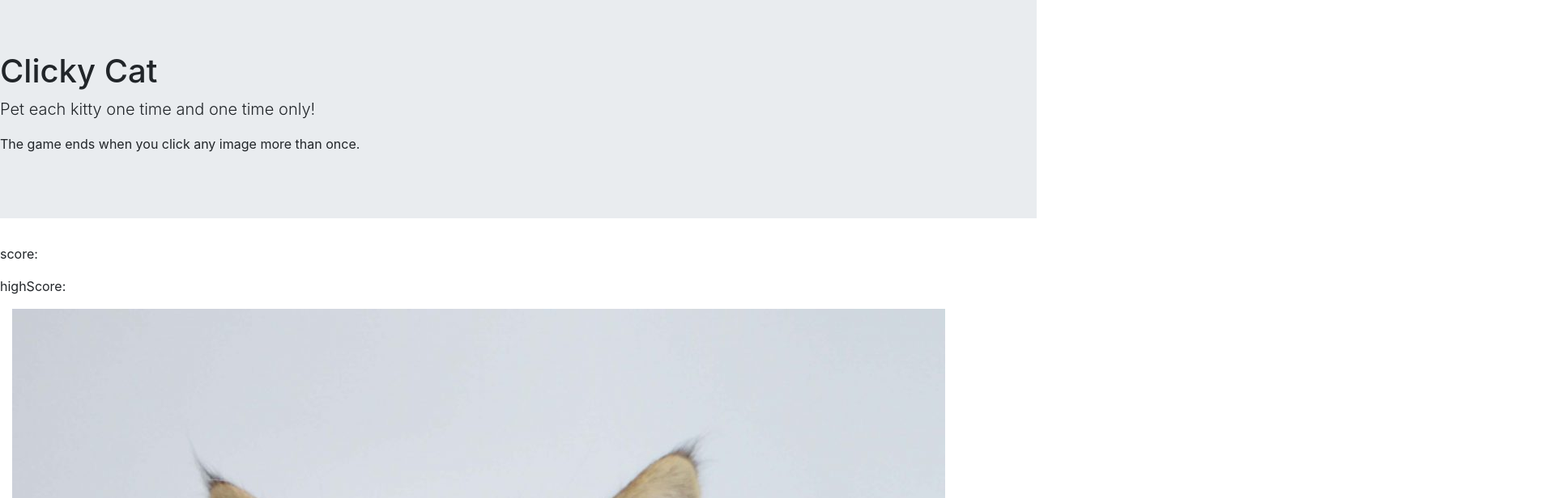
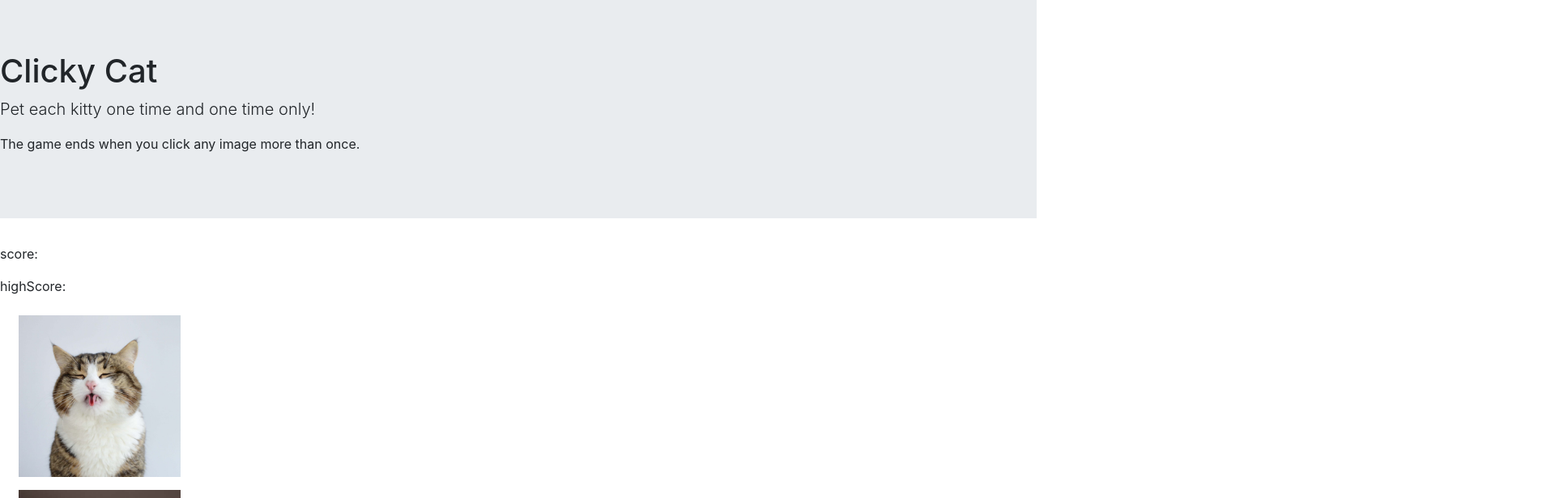
Before and after one commit to leaf-junkie/Clicky-Cat, a React (Create React App) app: page / in a window 1280 px wide. Shown: the top 616 px of the page at 81% size, 1920 px wide, since content can reach past the window. Built offline with nearby package versions, Linux system fonts and the light colour scheme.

Commit message:
image styling

```diff
--- a/src/cats.json
+++ b/src/cats.json
@@ -71,7 +71,7 @@
     },
     {
         "id": 15,
-        "image": "../Images/cat-16.jpg",
+        "image": "../Images/cat-16.png",
         "clicked": false
     },
     {
--- a/src/components/Cat/index.js
+++ b/src/components/Cat/index.js
@@ -8,6 +8,7 @@ class Cat extends React.Component {
                     src={this.props.image}
                     className="clicked"
                     alt="cat"
+                    style={{ maxWidth: 200, margin: 8 }}
                 >
                 </img>
             </div>
--- a/src/components/GameLogic/GameLogic.js
+++ b/src/components/GameLogic/GameLogic.js
@@ -1,7 +1,6 @@
 import React from "react";
 import Cat from "../Cat";
 import cats from "../../../src/cats.json";
-
 import { Container, Col, Row } from "../Grid";
 
 class GameLogic extends React.Component {
@@ -12,7 +11,6 @@ class GameLogic extends React.Component {
       clicked: []
     }
 
-    // This seems to break things
     componentWillMount() {
         this.shuffle();
     }
@@ -21,13 +19,13 @@ class GameLogic extends React.Component {
     //
     // }
 
-    // resetGame = () => {
-    //     this.setState({
-    //         score: 0,
-    //         clicked: []
-    //     });
-    //     this.shuffle();
-    // }
+    resetGame = () => {
+        this.setState({
+            score: 0,
+            clicked: []
+        });
+        this.shuffle();
+    }
 
     // Shuffle cats when an image is clicked
     shuffle = () => {
```
